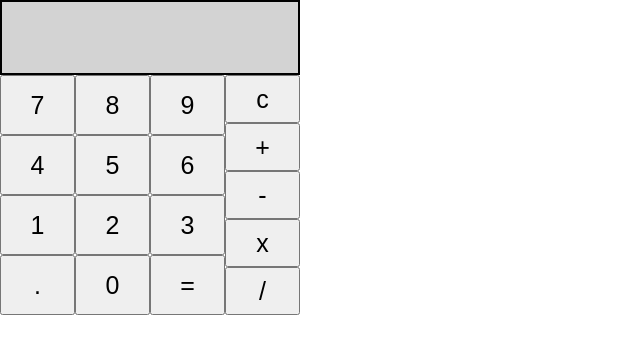
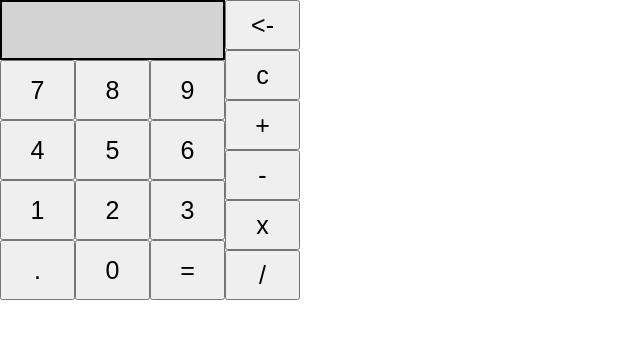
Before and after one commit to cornely06/calculator, a plain HTML site: page index.html in a window 1280 px wide. Shown: the whole page, without its empty margins (0-640 px from the left). Drawn offline with Linux system fonts and the light colour scheme.

Commit message:
Rearrange buttons to fit new backspace button

```diff
--- a/index.html
+++ b/index.html
@@ -5,14 +5,17 @@
         <link rel="stylesheet" href="style-desktop.css">
     </head>
     <body>
-        <div id="display"><p id="output"></p></div>
         <div id="calculator">
-            <div id="digits">
-                <button id="decimal">.</button>
-                <button class="num" id="numTest">0</button>
-                <button id="equals">=</button>
+            <div>
+                <div id="display"><p id="output"></p></div>
+                <div id="digits">
+                    <button id="decimal">.</button>
+                    <button class="num" id="numTest">0</button>
+                    <button id="equals">=</button>
+                </div>
             </div>
             <div id="operators">
+                <button id="backspace" class="operators"><-</button>
                 <button id="clear" class="operators">c</button>
                 <button id="add" class="operators math">+</button>
                 <button id="subtract" class="operators math">-</button>
--- a/style-desktop.css
+++ b/style-desktop.css
@@ -5,9 +5,12 @@
   margin: 0;
   padding: 0;
 }
+#top-row {
+    display: flex;
+}
 #display {
-    width: 300px;
-    height: 75px;
+    width: 225px;
+    height: 60px;
     background-color: lightgray;
     border: 2px solid black;
     display: flex;
@@ -31,10 +34,12 @@
     height: 240px;
 }
 .operators {
-    height: 48px;
+    height: 50px;
 }
 button {
     width: 75px;
-    height: 60px;
     font-size: 25px;
 }
+#digits > button {
+    height: 60px;
+}
```
